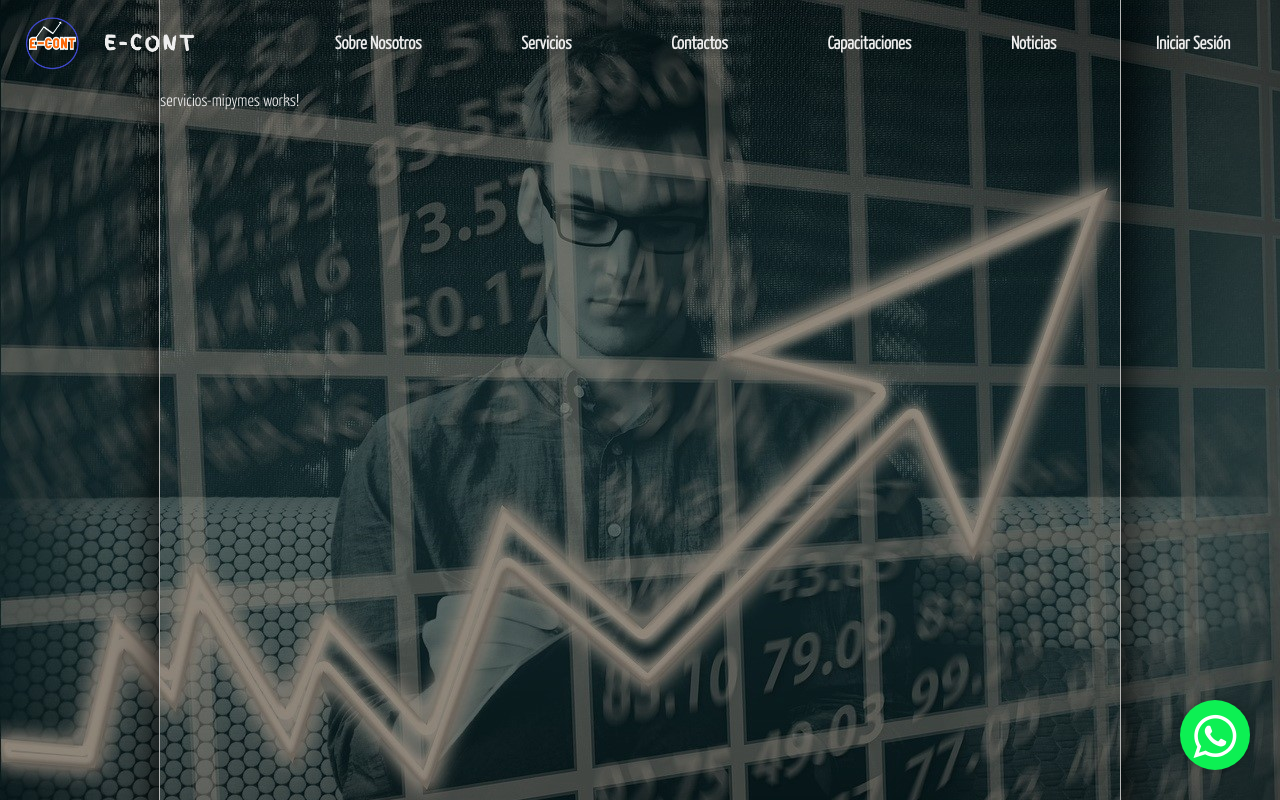
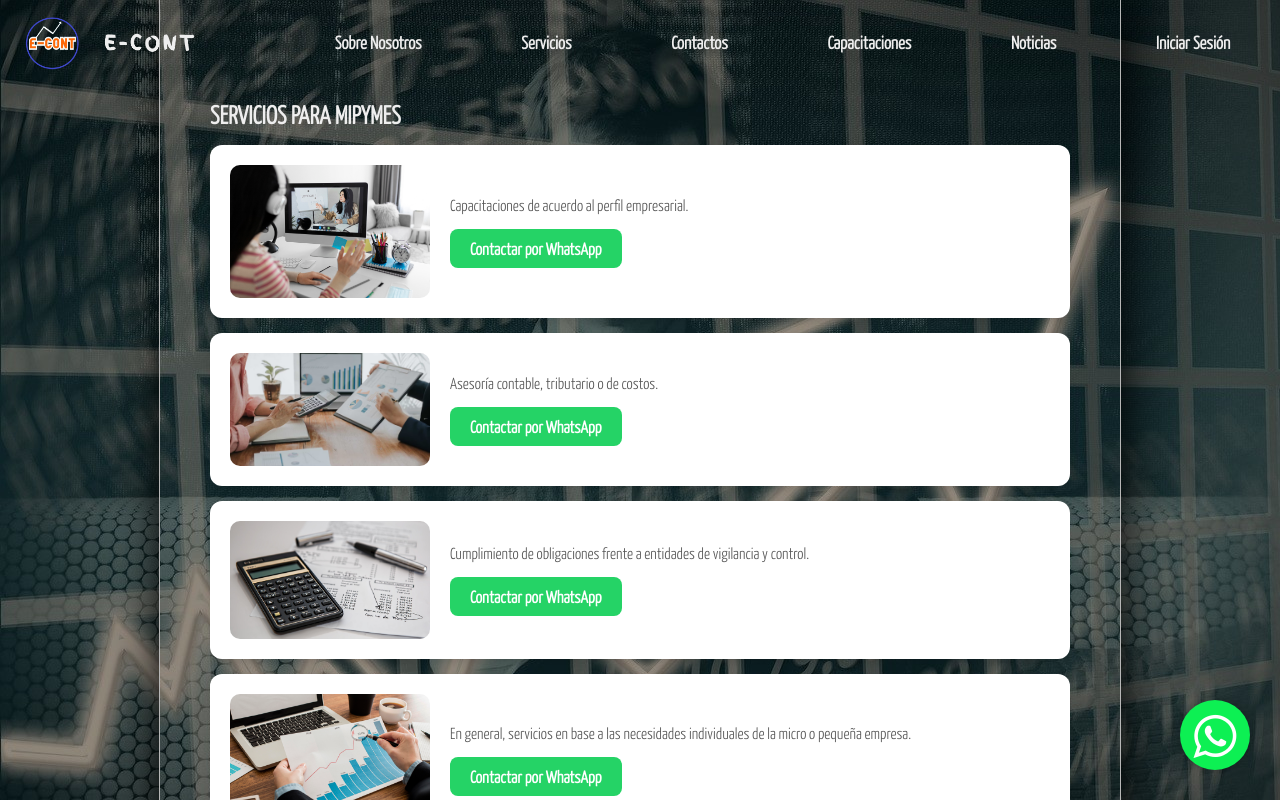
Before and after one commit to jleoac/E-CONT, an Angular app in the folder proyecto-econt/: page /servicios-mipymes in a window 1280 px wide. Shown: the top 800 px of the page. Built offline with nearby package versions, Linux system fonts and the light colour scheme.

Commit message:
frontend

```diff
--- a/proyecto-econt/src/app/components/servicios-emprendedores/servicios-emprendedores.component.html
+++ b/proyecto-econt/src/app/components/servicios-emprendedores/servicios-emprendedores.component.html
@@ -1,11 +1,11 @@
 <div class="container">
-    <h1>SERVICIOS</h1>
+    <h1>SERVICIOS PARA EMPRENDEDORES</h1>
 
     <div class="service">
       <img src="../../../assets/img/estudiante-clase-en-linea.jpg" alt="Capacitaciones"/>
       <div class="service-content">
         <p>Capacitaciones básicas o avanzadas de acuerdo al perfil empresarial.</p>
-        <a class="btn-whatsapp" href="https://api.whatsapp.com/send?phone=593939762564&text=Hola, deseo más información sobre el servicio de Capacitaciones." target="_blank">Contactar por WhatsApp</a>
+        <a class="btn-whatsapp" href="https://api.whatsapp.com/send?phone=593939762564&text=Hola, deseo más información sobre el servicio de Capacitaciones para emprendedores." target="_blank">Contactar por WhatsApp</a>
       </div>
     </div>
 
@@ -13,7 +13,7 @@
       <img src="../../../assets/img/planificacionTributaria.png" alt="Asesoría contable"/>
       <div class="service-content">
         <p>Asesoría y acompañamiento contable, tributario o de costos.</p>
-        <a class="btn-whatsapp" href="https://api.whatsapp.com/send?phone=593939762564&text=Hola, deseo más información sobre el servicio de Asesoría contable." target="_blank">Contactar por WhatsApp</a>
+        <a class="btn-whatsapp" href="https://api.whatsapp.com/send?phone=593939762564&text=Hola, deseo más información sobre el servicio de Asesoría contable para emprendedores." target="_blank">Contactar por WhatsApp</a>
       </div>
     </div>
 
@@ -21,7 +21,7 @@
       <img src="../../../assets/img/calculadora.jpg" alt="Obligaciones de control"/>
       <div class="service-content">
         <p>Cumplimiento de obligaciones frente a entidades de control.</p>
-        <a class="btn-whatsapp" href="https://api.whatsapp.com/send?phone=593939762564&text=Hola, deseo más información sobre el servicio de Cumplimiento de obligaciones." target="_blank">Contactar por WhatsApp</a>
+        <a class="btn-whatsapp" href="https://api.whatsapp.com/send?phone=593939762564&text=Hola, deseo más información sobre el servicio de Cumplimiento de obligaciones para emprendedores." target="_blank">Contactar por WhatsApp</a>
       </div>
     </div>
 
@@ -29,7 +29,7 @@
       <img src="../../../assets/img/empresario-analizando.jpg" alt="Servicios generales"/>
       <div class="service-content">
         <p>En general, servicios en base a las necesidades individuales del negocio.</p>
-        <a class="btn-whatsapp" href="https://api.whatsapp.com/send?phone=593939762564&text=Hola, deseo más información sobre los servicios generales." target="_blank">Contactar por WhatsApp</a>
+        <a class="btn-whatsapp" href="https://api.whatsapp.com/send?phone=593939762564&text=Hola, deseo más información sobre los servicios generales para emprendedores." target="_blank">Contactar por WhatsApp</a>
       </div>
     </div>
 </div>
--- a/proyecto-econt/src/app/components/servicios-generales/servicios-generales.component.html
+++ b/proyecto-econt/src/app/components/servicios-generales/servicios-generales.component.html
@@ -1 +1,35 @@
-<p>servicios-generales works!</p>
+<div class="container">
+    <h1>SERVICIOS GENERALES</h1>
+
+    <div class="service">
+      <img src="../../../assets/img/estudiante-clase-en-linea.jpg" alt="Capacitaciones"/>
+      <div class="service-content">
+        <p>Capacitaciones personalizadas de acuerdo a las necesidades individuales con respecto al SRI, IESS, Ministerio de trabajo, SCVS, UAFE, etc.</p>
+        <a class="btn-whatsapp" href="https://api.whatsapp.com/send?phone=593939762564&text=Hola, deseo más información sobre el servicio de Capacitaciones con respecto a SRI u otros." target="_blank">Contactar por WhatsApp</a>
+      </div>
+    </div>
+
+    <div class="service">
+      <img src="../../../assets/img/planificacionTributaria.png" alt="Asesoría contable"/>
+      <div class="service-content">
+        <p>Trámites relacionados a patente municipal, tasa bomberil, Ministerio de trabajo, IESS, UAFE, SRI, SCVS, etc.</p>
+        <a class="btn-whatsapp" href="https://api.whatsapp.com/send?phone=593939762564&text=Hola, deseo más información sobre el servicio de Trámites." target="_blank">Contactar por WhatsApp</a>
+      </div>
+    </div>
+
+    <div class="service">
+      <img src="../../../assets/img/calculadora.jpg" alt="Obligaciones de control"/>
+      <div class="service-content">
+        <p>Capacitaciones con relación a ingresos, egresos y costos, etc.</p>
+        <a class="btn-whatsapp" href="https://api.whatsapp.com/send?phone=593939762564&text=Hola, deseo más información sobre el servicio de Capacitaciones de ingresos, egresos, costos..." target="_blank">Contactar por WhatsApp</a>
+      </div>
+    </div>
+
+    <div class="service">
+      <img src="../../../assets/img/empresario-analizando.jpg" alt="Servicios generales"/>
+      <div class="service-content">
+        <p>En general, servicios enfocados a sus necesidades personales.</p>
+        <a class="btn-whatsapp" href="https://api.whatsapp.com/send?phone=593939762564&text=Hola, deseo más información sobre sus servicios generales." target="_blank">Contactar por WhatsApp</a>
+      </div>
+    </div>
+</div>
--- a/proyecto-econt/src/app/components/servicios-mipymes/servicios-mipymes.component.html
+++ b/proyecto-econt/src/app/components/servicios-mipymes/servicios-mipymes.component.html
@@ -1 +1,35 @@
-<p>servicios-mipymes works!</p>
+<div class="container">
+    <h1>SERVICIOS PARA MIPYMES</h1>
+
+    <div class="service">
+      <img src="../../../assets/img/estudiante-clase-en-linea.jpg" alt="Capacitaciones"/>
+      <div class="service-content">
+        <p>Capacitaciones de acuerdo al perfil empresarial.</p>
+        <a class="btn-whatsapp" href="https://api.whatsapp.com/send?phone=593939762564&text=Hola, deseo más información sobre el servicio de Capacitaciones para MIPYMES." target="_blank">Contactar por WhatsApp</a>
+      </div>
+    </div>
+
+    <div class="service">
+      <img src="../../../assets/img/planificacionTributaria.png" alt="Asesoría contable"/>
+      <div class="service-content">
+        <p>Asesoría contable, tributario o de costos.</p>
+        <a class="btn-whatsapp" href="https://api.whatsapp.com/send?phone=593939762564&text=Hola, deseo más información sobre el servicio de Asesoría contable para MIPYMES." target="_blank">Contactar por WhatsApp</a>
+      </div>
+    </div>
+
+    <div class="service">
+      <img src="../../../assets/img/calculadora.jpg" alt="Obligaciones de control"/>
+      <div class="service-content">
+        <p>Cumplimiento de obligaciones frente a entidades de vigilancia y control.</p>
+        <a class="btn-whatsapp" href="https://api.whatsapp.com/send?phone=593939762564&text=Hola, deseo más información sobre el servicio de Cumplimiento de obligaciones para MIPYMES." target="_blank">Contactar por WhatsApp</a>
+      </div>
+    </div>
+
+    <div class="service">
+      <img src="../../../assets/img/empresario-analizando.jpg" alt="Servicios generales"/>
+      <div class="service-content">
+        <p>En general, servicios en base a las necesidades individuales de la micro o pequeña empresa.</p>
+        <a class="btn-whatsapp" href="https://api.whatsapp.com/send?phone=593939762564&text=Hola, deseo más información sobre los servicios generales para MIPYMES." target="_blank">Contactar por WhatsApp</a>
+      </div>
+    </div>
+</div>
--- a/proyecto-econt/src/app/components/servicios/servicios.component.html
+++ b/proyecto-econt/src/app/components/servicios/servicios.component.html
@@ -22,7 +22,7 @@
         <img src="../../../assets/img/servicios-generales.jpg" alt="Generales" class="block-image" />
         <h3 class="titulo-emprendedores">Servicios Generales</h3>
         <p class="description">
-            Estimado público en general y contadores que inician su desarrollo profesional E-CONT les ofrece servicios eventuales de contabilidad, tributación o costos de acuerdo a sus requerimientos personales.
+            Estimado público en general y contadores que inician su desarrollo profesional, E-CONT les ofrece servicios eventuales de contabilidad, tributación o costos de acuerdo a sus requerimientos personales.
         </p>
     </div>
 
--- a/proyecto-econt/src/assets/css/styles.css
+++ b/proyecto-econt/src/assets/css/styles.css
@@ -915,6 +915,7 @@ button:hover {
 .description {
   color: #555;
   font-size: 16px;
+  margin: revert;
 }
 
 .contenedores {
```
Also changed, not shown: 6 other files (tests, documents, lock files or other folders).
